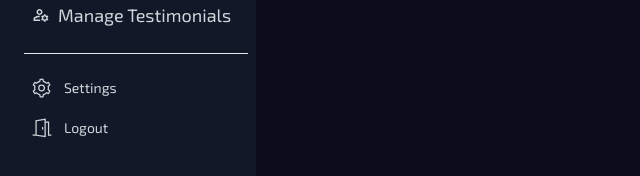
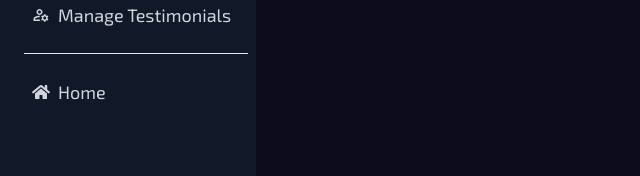
Before and after one commit to forhadhossen1/Forhad-Hossen, a React (Vite) app: page /dashboard in a window 1280 px wide. Shown: the part 246-422 px from the top of the page, without its empty margins (0-640 px from the left). Built offline with nearby package versions, Linux system fonts and the light colour scheme.

Commit message:
added total icon and add home menu in dashboard

```diff
--- a/src/Layouts/Dashboard.jsx
+++ b/src/Layouts/Dashboard.jsx
@@ -3,6 +3,7 @@ import logo from '../assets/logo2.png'
 import { GoProjectSymlink } from "react-icons/go";
 import { FaThinkPeaks } from "react-icons/fa6";
 import { MdOutlineManageAccounts, MdOutlineManageHistory } from "react-icons/md";
+import { FaHome } from 'react-icons/fa';
 const Dashboard = () => {
     return (
         <div className=" flex max-w-screen-xl mx-auto">
@@ -27,22 +28,7 @@ const Dashboard = () => {
                     </ul>
                     <ul className="pt-4 pb-2 space-y-1 text-sm">
                         <li>
-                            <a rel="noopener noreferrer" href="#" className="flex items-center p-2 space-x-3 rounded-md">
-                                <svg xmlns="http://www.w3.org/2000/svg" viewBox="0 0 512 512" className="w-5 h-5 fill-current dark:text-gray-400">
-                                    <path d="M245.151,168a88,88,0,1,0,88,88A88.1,88.1,0,0,0,245.151,168Zm0,144a56,56,0,1,1,56-56A56.063,56.063,0,0,1,245.151,312Z"></path>
-                                    <path d="M464.7,322.319l-31.77-26.153a193.081,193.081,0,0,0,0-80.332l31.77-26.153a19.941,19.941,0,0,0,4.606-25.439l-32.612-56.483a19.936,19.936,0,0,0-24.337-8.73l-38.561,14.447a192.038,192.038,0,0,0-69.54-40.192L297.49,32.713A19.936,19.936,0,0,0,277.762,16H212.54a19.937,19.937,0,0,0-19.728,16.712L186.05,73.284a192.03,192.03,0,0,0-69.54,40.192L77.945,99.027a19.937,19.937,0,0,0-24.334,8.731L21,164.245a19.94,19.94,0,0,0,4.61,25.438l31.767,26.151a193.081,193.081,0,0,0,0,80.332l-31.77,26.153A19.942,19.942,0,0,0,21,347.758l32.612,56.483a19.937,19.937,0,0,0,24.337,8.73l38.562-14.447a192.03,192.03,0,0,0,69.54,40.192l6.762,40.571A19.937,19.937,0,0,0,212.54,496h65.222a19.936,19.936,0,0,0,19.728-16.712l6.763-40.572a192.038,192.038,0,0,0,69.54-40.192l38.564,14.449a19.938,19.938,0,0,0,24.334-8.731L469.3,347.755A19.939,19.939,0,0,0,464.7,322.319Zm-50.636,57.12-48.109-18.024-7.285,7.334a159.955,159.955,0,0,1-72.625,41.973l-10,2.636L267.6,464h-44.89l-8.442-50.642-10-2.636a159.955,159.955,0,0,1-72.625-41.973l-7.285-7.334L76.241,379.439,53.8,340.562l39.629-32.624-2.7-9.973a160.9,160.9,0,0,1,0-83.93l2.7-9.972L53.8,171.439l22.446-38.878,48.109,18.024,7.285-7.334a159.955,159.955,0,0,1,72.625-41.973l10-2.636L222.706,48H267.6l8.442,50.642,10,2.636a159.955,159.955,0,0,1,72.625,41.973l7.285,7.334,48.109-18.024,22.447,38.877-39.629,32.625,2.7,9.972a160.9,160.9,0,0,1,0,83.93l-2.7,9.973,39.629,32.623Z"></path>
-                                </svg>
-                                <span>Settings</span>
-                            </a>
-                        </li>
-                        <li>
-                            <a rel="noopener noreferrer" href="#" className="flex items-center p-2 space-x-3 rounded-md">
-                                <svg xmlns="http://www.w3.org/2000/svg" viewBox="0 0 512 512" className="w-5 h-5 fill-current dark:text-gray-400">
-                                    <path d="M440,424V88H352V13.005L88,58.522V424H16v32h86.9L352,490.358V120h56V456h88V424ZM320,453.642,120,426.056V85.478L320,51Z"></path>
-                                    <rect width="32" height="64" x="256" y="232"></rect>
-                                </svg>
-                                <span>Logout</span>
-                            </a>
+                            <NavLink to='/home' className="flex items-center p-2 text-lg gap-2"><FaHome /> Home </NavLink>
                         </li>
                     </ul>
                 </div>
```
